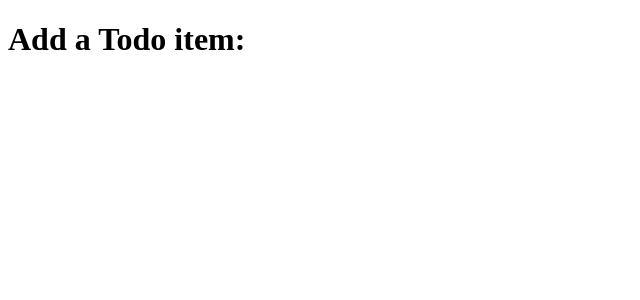
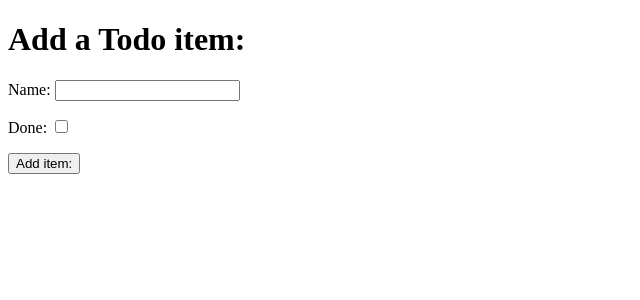
Before and after one commit to ohdamnitsnikki/django, a Django app: template todo/templates/todo/add_item.html in a window 1280 px wide. Shown: the top 300 px of the page, without its empty margins (0-640 px from the left). Run offline with Django 3.2, Linux system fonts and the light colour scheme; the template is opened without the code that fills it, so the values that code supplies are empty.

Commit message:
add changes to todo_list.html

```diff
--- a/django_todo/urls.py
+++ b/django_todo/urls.py
@@ -15,9 +15,10 @@ Including another URLconf
 """
 from django.contrib import admin
 from django.urls import path
-from todo.views import get_todo_list
+from todo.views import get_todo_list, add_item
 
 urlpatterns = [
     path('admin/', admin.site.urls),
-    path('', get_todo_list, name='get_todo_list')
+    path('', get_todo_list, name='get_todo_list'),
+    path('add', add_item, name='add')
 ]
--- a/todo/templates/todo/add_item.html
+++ b/todo/templates/todo/add_item.html
@@ -8,8 +8,26 @@
 </head>
 <body>
     <h1>Add a Todo item:</h1>
-
-
+    <form method="POST" action="add">
+        {% csrf_token %}
+        <div>
+            <p>
+                <label for="id_name">Name: </label>
+                <input type="text" id="id_name" name="item_name"/>
+            </p>
+        </div>
+        <div>
+            <p>
+                <label for="id_done">Done: </label>
+                <input type="checkbox" id="id_done" name="done"/>
+            </p>
+        </div>
+        <div>
+            <p>
+                <button type="submit">Add item:</button>
+            </p>
+        </div>
+    </form>
 
 
 
```
Also changed, not shown: todo/templates/todo/todo_list.html (+8 -9 lines), todo/views.py (+6 -2 lines).
